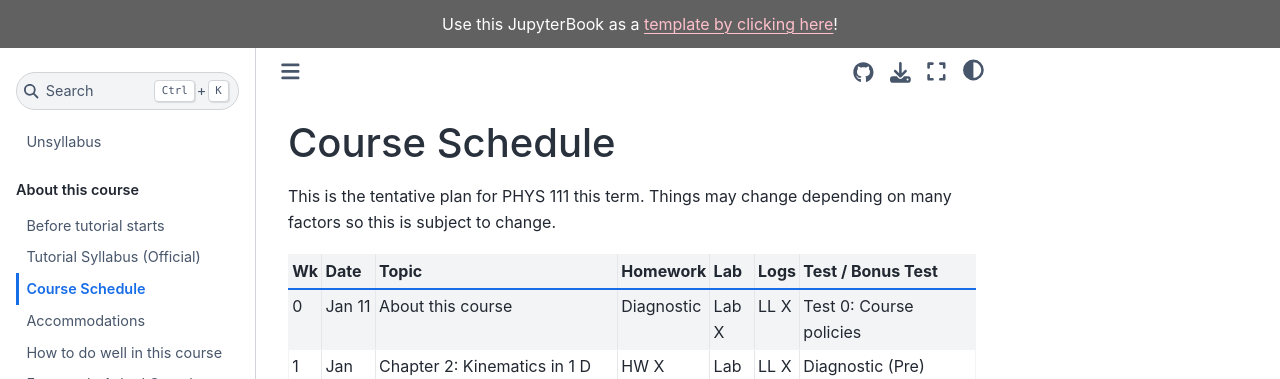
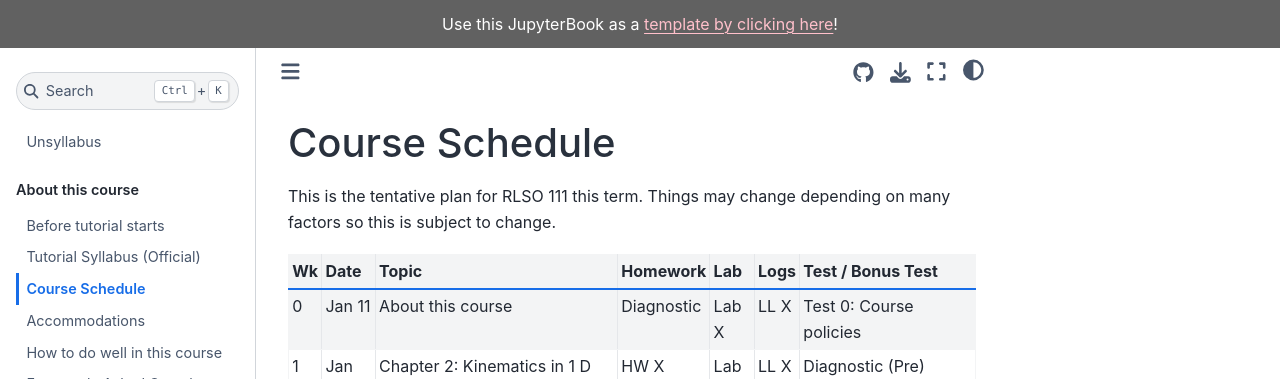
Before and after one commit to bassambarazi/book-test, a Jupyter Book: the page built from about/course_schedule.md, in a window 1280 px wide and 900 px high. Shown: the top 379 px of the window. Built offline with Jupyter Book 1.0.4 settings and Sphinx 7.4.7 and the Sphinx Book theme 1.1.4, drawn with Linux system fonts in a browser that asks for light colours; pages that are not in the unit, such as notebooks, are missing from menus; some of the changed lines change nothing that is shown; some of the changed text lies outside the part shown.

Commit message:
Update _config.yml

```diff
--- a/_config.yml
+++ b/_config.yml
@@ -1,6 +1,6 @@
 # Book settings
-title: Physics 111
-author: Firas Moosvi
+title: RLSO 111
+author: PMG
 logo: images/logo.jpg
 copyright: ""
 exclude_patterns: ["LICENSE.md", "README.md"]
@@ -57,17 +57,17 @@
     - substitution
 
     myst_substitutions:
-      INSTRUCTOR: "Dr. Firas Moosvi (he/his/him)"
-      PRONOUNCE: "Fur-az Moose-vee"
+      INSTRUCTOR: "PMG (he/his/him)"
+      PRONOUNCE: "Pee M Jee"
       OFFICE: "ROOM 111"
       PHONE: "N/A"
-      COURSE_CODE: "PHYS 111"
+      COURSE_CODE: "RLSO 111"
       SECTION: "001"
       CREDITS: "3"
-      TITLE: "Introductory Physics for the Physical Sciences I"
-      PREREQS: "One of MATH 12, PREC 12, MATH 125, MATH 126 and PHYS 11 (Physics 12 is strongly recommended)."
-      COREQS: "Math 100"
-      TERM: "2020 Winter Term 2"
+      TITLE: "Introductory RLSO for Finance"
+      PREREQS: "One of Curious 12, PREC 12, MATH 125, MATH 126 and PHYS 11 (Physics 12 is strongly recommended)."
+      COREQS: "Logic 100"
+      TERM: "2023 Winter Term 2"
       ROOM: "ROOM 100"
       MEETING_TIMES: "Monday, Wednesday, Friday from 1-2 PM"
       GRACE_PERIOD: "48 hour"
```
